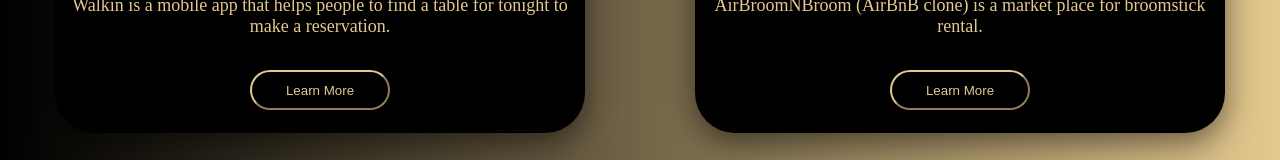
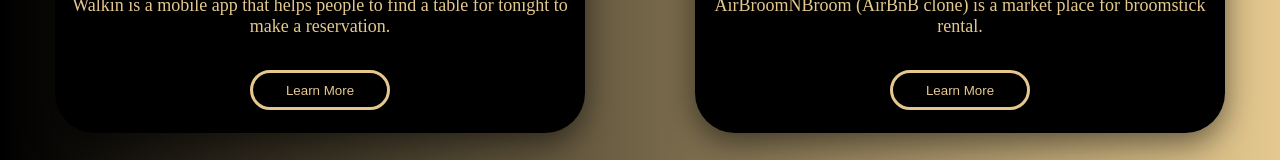
Before and after one commit to JanJanR/portfolio, a React (Create React App) app: page / in a window 1280 px wide. Shown: the part 2316-2476 px from the top of the page. Built offline with nearby package versions, Linux system fonts and the light colour scheme; a web font is replaced by a local one.

Commit message:
added cursor pointer

```diff
--- a/src/components/navbar/navbar.css
+++ b/src/components/navbar/navbar.css
@@ -22,4 +22,5 @@
 
 .navbar a:hover {
   color: #ffff;
+  cursor: pointer;
 }
--- a/src/components/projects/projects.css
+++ b/src/components/projects/projects.css
@@ -43,6 +43,33 @@
   height: 40px;
   border-radius: 20px;
   background: none;
-  border-color: #E4C88E;
+  border: 3px solid #E4C88E;
   color: #E4C88E;
+  position: relative;
+  z-index: 1;
 }
+
+button:hover {
+  color: black;
+  cursor: pointer;
+}
+
+button:before {
+  transition: 0.5 all ease;
+  position: absolute;
+  top: 0;
+  left: 50%;
+  right: 50%;
+  bottom: 0;
+  opacity: 0;
+  content: "";
+  background-color: #E4C88E;
+}
+
+button:hover:before {
+  transition: 0.5 all ease;
+  left: 0;
+  right: 0;
+  opacity: 1;
+  z-index: -1;
+}
--- a/src/components/skills/skills.css
+++ b/src/components/skills/skills.css
@@ -13,6 +13,7 @@
 
 .cards:hover{
   background-color: #E4C88E;
+  cursor: pointer;
   color: black;
 }
 
```
